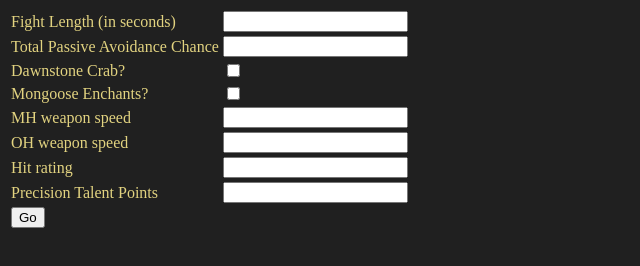
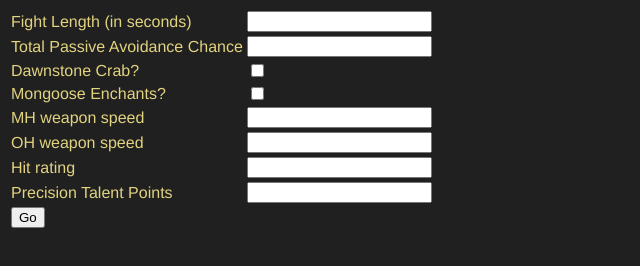
Before and after one commit to yamyamyamyamyam/yamyamyamyamyam.github.io, a plain HTML site: page index.html in a window 1280 px wide. Shown: the whole page, without its empty margins (0-640 px from the left). Drawn offline with Linux system fonts and the light colour scheme.

Commit message:
table stuff

```diff
--- a/index.html
+++ b/index.html
@@ -1,7 +1,7 @@
 <html>
 <body style="background-color:rgb(32,32,32)">
 <div id="input">
-<table style="color:rgb(226,211,128)">
+<table style="font-family:Helvetica;color:rgb(226,211,128)">
 <tr><td>Fight Length (in seconds)</td><td><input type="text" id="mongoose"></td></tr>
 <tr><td>Total Passive Avoidance Chance</td><td><input type="number" id="avoidance"></td></tr>
 <tr><td>Dawnstone Crab?</td><td><input type="checkbox" id="crab"></td></tr>
```
